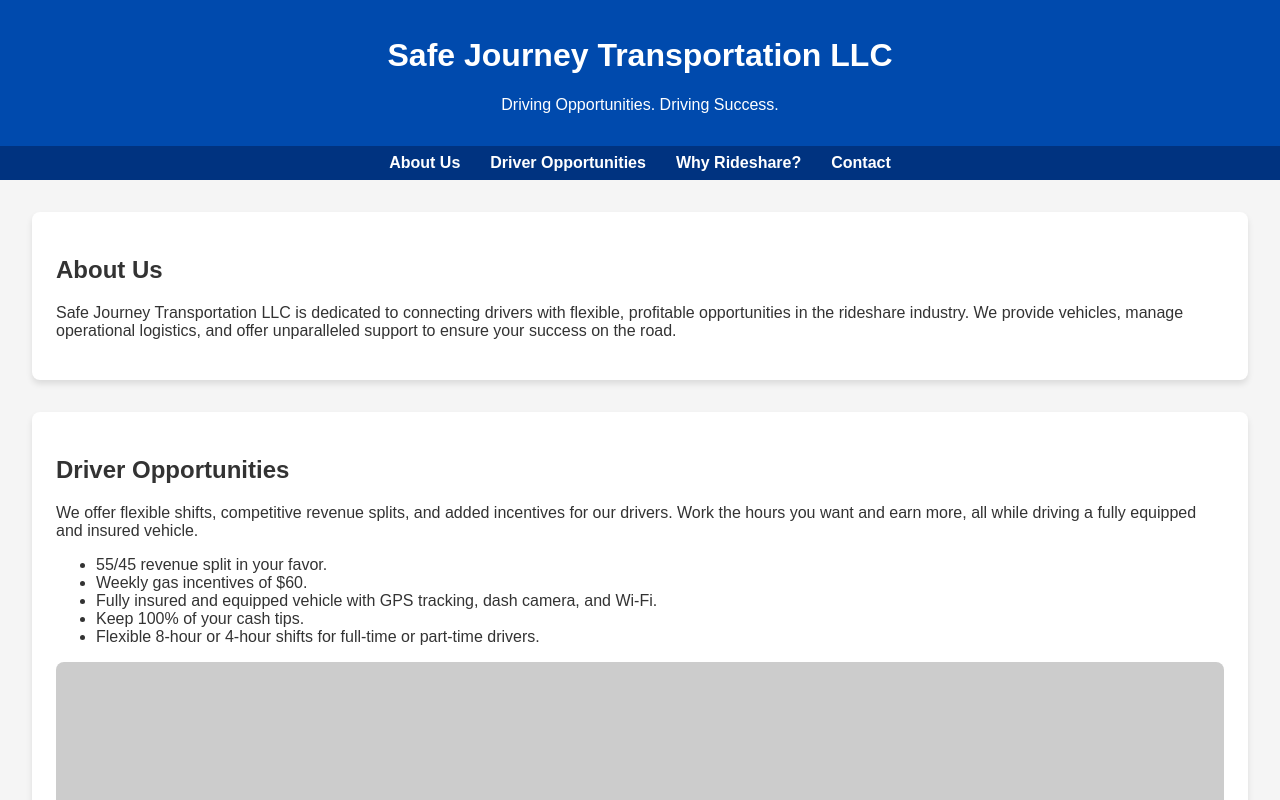
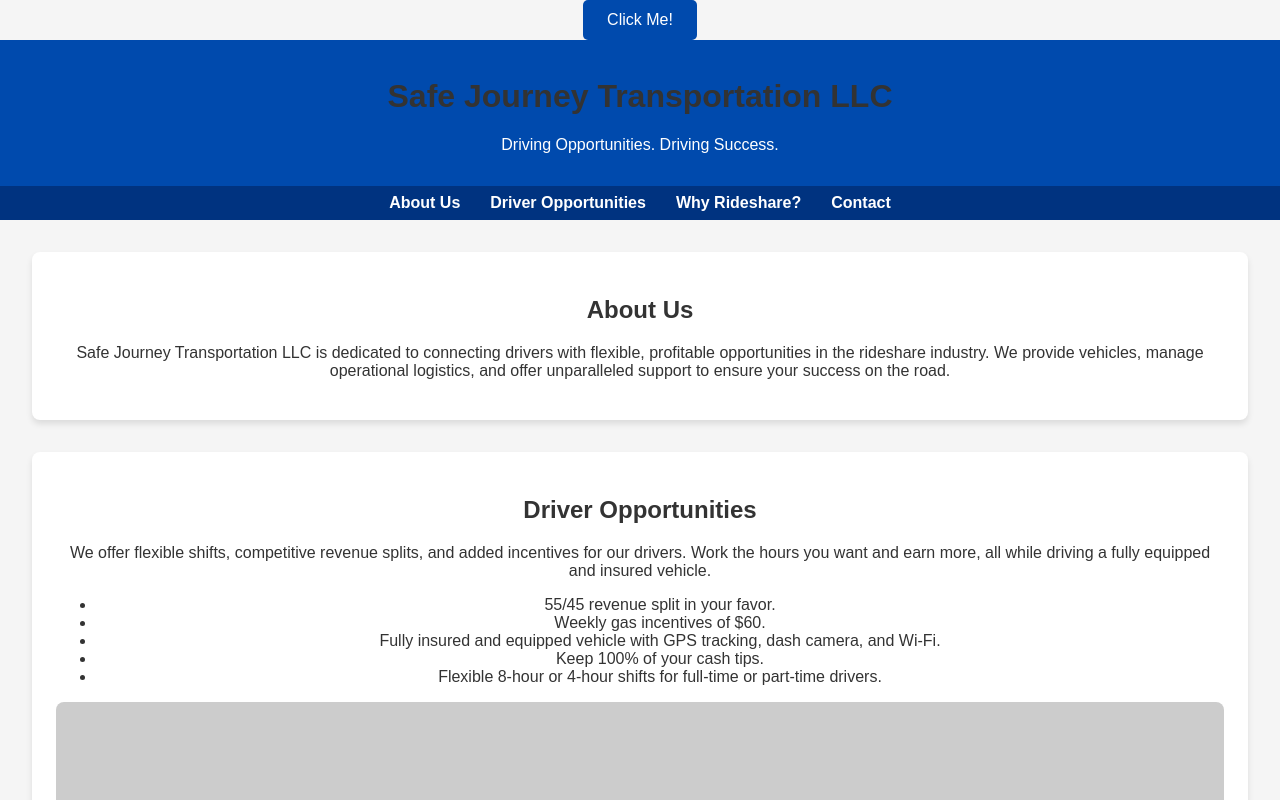
Before and after one commit to safejourneytransit01/safejourneytransitllc, a plain HTML site: page index.html in a window 1280 px wide. Shown: the top 800 px of the page. Drawn offline with Linux system fonts and the light colour scheme; placeholder pictures from the web are drawn by us.

Commit message:
Add files via upload

```diff
--- a/index.html
+++ b/index.html
@@ -1,6 +1,6 @@
 <!DOCTYPE html>
 <html lang="en">
-<head>
+<link rel="stylesheet" href="style.css">
     <meta charset="UTF-8">
     <meta name="viewport" content="width=device-width, initial-scale=1.0">
     <title>Safe Journey Transportation LLC</title>
@@ -70,7 +70,7 @@
         }
     </style>
 </head>
-<body>
+<button id="myButton">Click Me!</button>
     <header>
         <h1>Safe Journey Transportation LLC</h1>
         <p>Driving Opportunities. Driving Success.</p>
@@ -144,5 +144,5 @@
     <footer>
         <p>&copy; 2025 Safe Journey Transportation LLC. All Rights Reserved.</p>
     </footer>
-</body>
+<script src="script.js"></script></body>
 </html>
--- /dev/null
+++ b/script.js
@@ -0,0 +1,4 @@
+// Select the button and add an event listener
+document.getElementById("myButton").addEventListener("click", function() {
+    alert("Button clicked!");
+});
--- /dev/null
+++ b/style.css
@@ -0,0 +1,23 @@
+body {
+    font-family: Arial, sans-serif;
+    background-color: #f4f4f4;
+    text-align: center;
+    padding: 20px;
+}
+
+h1 {
+    color: #333;
+}
+
+button {
+    background-color: blue;
+    color: white;
+    padding: 10px 20px;
+    border: none;
+    cursor: pointer;
+    font-size: 16px;
+}
+
+button:hover {
+    background-color: darkblue;
+}
```
